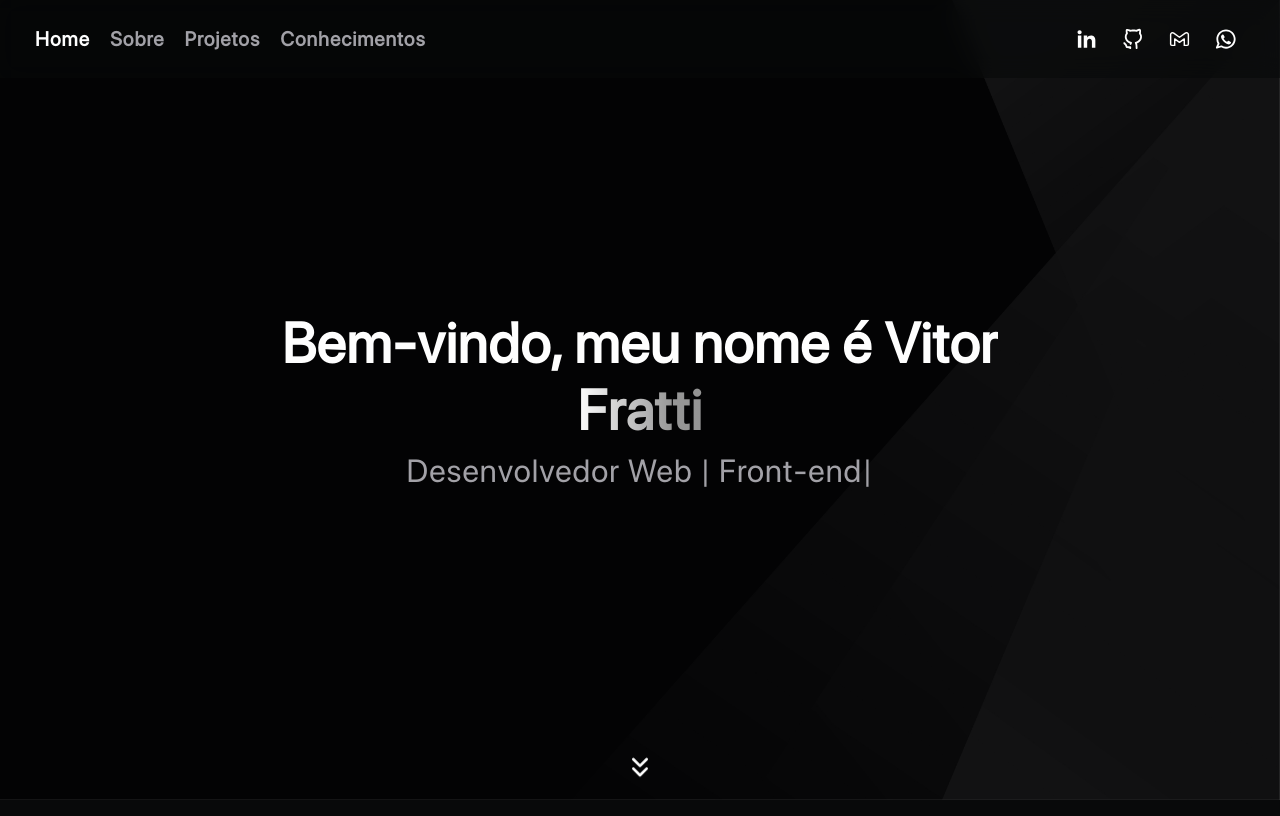
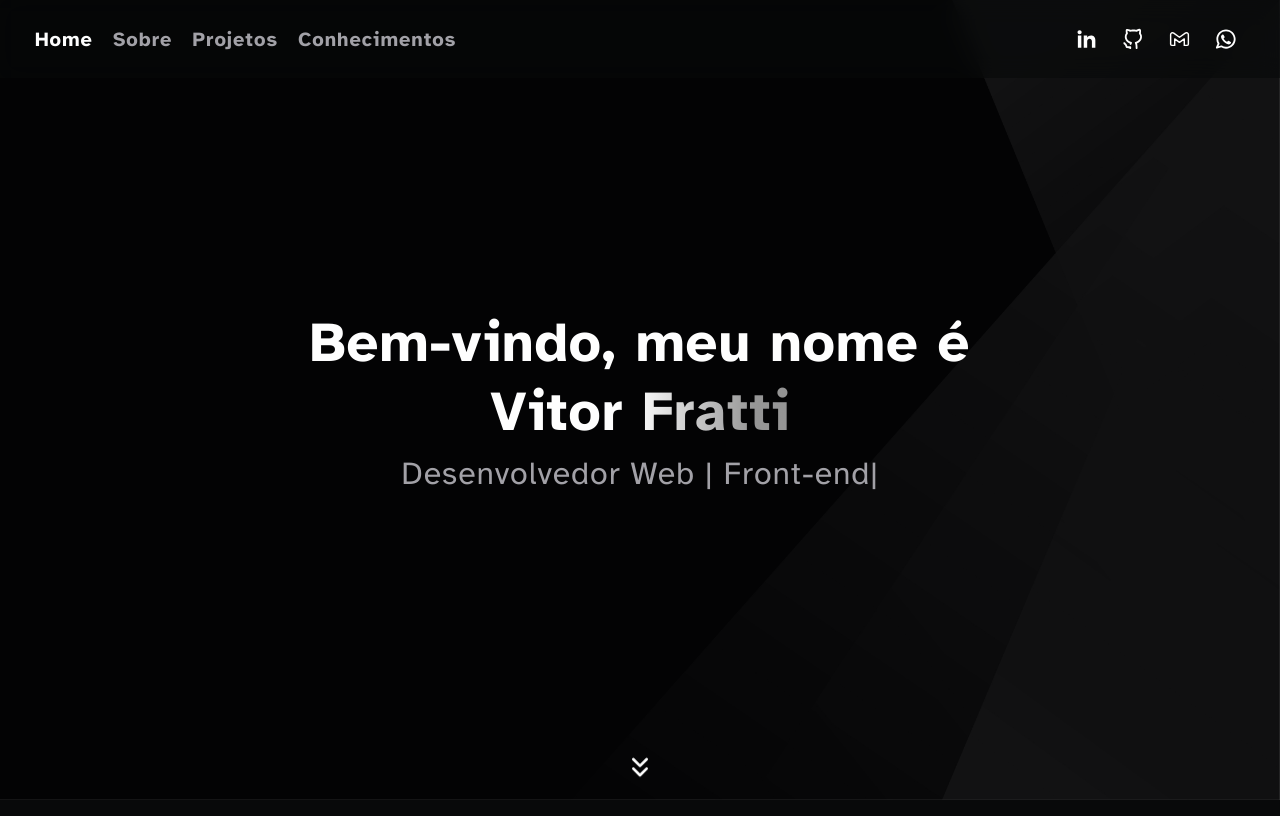
Before and after one commit to vitorfratti/portfolio, a React (Create React App) app: page / in a window 1280 px wide. Shown: the top 816 px of the page. Built offline with nearby package versions, Linux system fonts and the light colour scheme.

Commit message:
:art: [ FONTE ] Back

```diff
--- a/public/css/style.css
+++ b/public/css/style.css
@@ -1,13 +1,10 @@
-@font-face {
-    font-family: 'SF Pro';
-    src: url('../fonts/SFPRODISPLAYREGULAR.OTF') format('opentype');
-}
+@import url('https://fonts.googleapis.com/css2?family=Atkinson+Hyperlegible:wght@400;700&display=swap');
 
 * {
     margin: 0;
     padding: 0;
     box-sizing: border-box;
-    font-family: "SF Pro", sans-serif;
+    font-family: 'Atkinson Hyperlegible', sans-serif;
     letter-spacing: 1px;
 }
 
```
